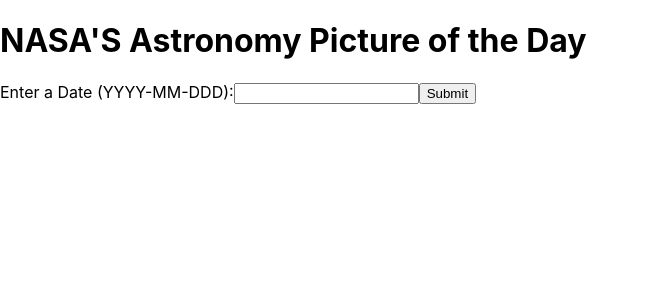
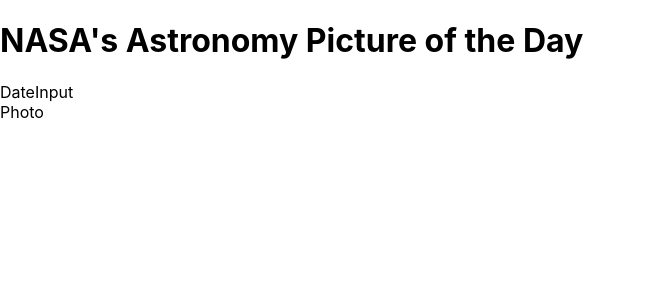
Before and after one commit to DmattyD/Nasa-Pic-Calendar---React, a React (Create React App) app: page / in a window 1280 px wide. Shown: the top 300 px of the page, without its empty margins (0-648 px from the left). Built offline with nearby package versions, Linux system fonts and the light colour scheme; no server answers.

Commit message:
restarted due to multiple errors

```diff
--- a/src/App.js
+++ b/src/App.js
@@ -1,59 +1,15 @@
 import React, { Component } from 'react';
-import moment from 'moment';
-import DateInput from "./components/DateInput";
-import Photo from "./components/Photo";
+import DateInput from './components/DateInput';
+import Photo from './components/Photo.js'
 
 class App extends Component {
-
-    state = {
-    date:'',
-    photo: "",
-  };
-
-
-  /// Not sure why moment isn't working
-  // formatDate = moment => {
-  //   let year = moment.year();
-  //   let month = moment.month() + 1;
-  //   let day = moment.day();
-  //   return `${year}-${month}-${day}`;
-  // }
-
-  /// sets state of the photo to the selected date inputed into the form
-  getPhoto = date => {
-    fetch(`
-    https://api.nasa.gov/planetary/apod?date=${date}&api_key=58oXjtN6gnphNMkCExZ8VSyl6effQwda2CppFiYV`)
-    .then(response => response.json())
-    .then(photoData => this.setState({ photo: photoData }));
-  };
-
-  ////this is the API fetch
-  componentDidMount() {
-    fetch (`
-    https://api.nasa.gov/planetary/apod?api_key=58oXjtN6gnphNMkCExZ8VSyl6effQwda2CppFiYV`)
-    .then(response => response.json())
-    .then(json => this.setState({ photo: json}));
-  }
-
-  /// this is the change date function
-  changeDate = e => {
-    e.preventDefault();
-    let dateFromInput = e.target[0].value
-    this.setState({ date: dateFromInput});
-    this.getPhoto(dateFromInput);
-  };
-
-
-  render () {
+  render() {
     return (
       <div>
-        <h1>NASA'S Astronomy Picture of the Day</h1>
-        <DateInput
-        changeDate={this.changeDate}
-        />
-        <Photo
-        photo={this.state.photo}/>
-      </div>
+        <h1>NASA's Astronomy Picture of the Day</h1>
+        <DateInput />
+        <Photo />
+        </div>
     )
   }
 }
--- a/src/components/DateInput.js
+++ b/src/components/DateInput.js
@@ -1,14 +1,6 @@
 import React from 'react';
-import DatePicker from 'react-datepicker';
-import "react-datepicker/dist/react-datepicker.css";
 
-const DateInput = props => (
-   <form onSubmit={props.changeDage}>
-       Enter a Date (YYYY-MM-DDD):
-       <input />
-       <input type="submit" />
-   </form>
-);
-
+const DateInput = props =>
+<div>DateInput</div>;
 
 export default DateInput;
--- a/src/components/Photo.js
+++ b/src/components/Photo.js
@@ -1,10 +1,6 @@
 import React from 'react';
 
-const Photo = props => (
-    <div>
-        <h3>{props.photo.title}</h3>
-        <img src={props.photo.url} alt={props.photo.title} />
-        <p>{props.photo.explanation}</p>
-    </div>
-)
-export default Photo;
+const Photo = props =>
+    <div>Photo</div>;
+
+    export default Photo;
```
